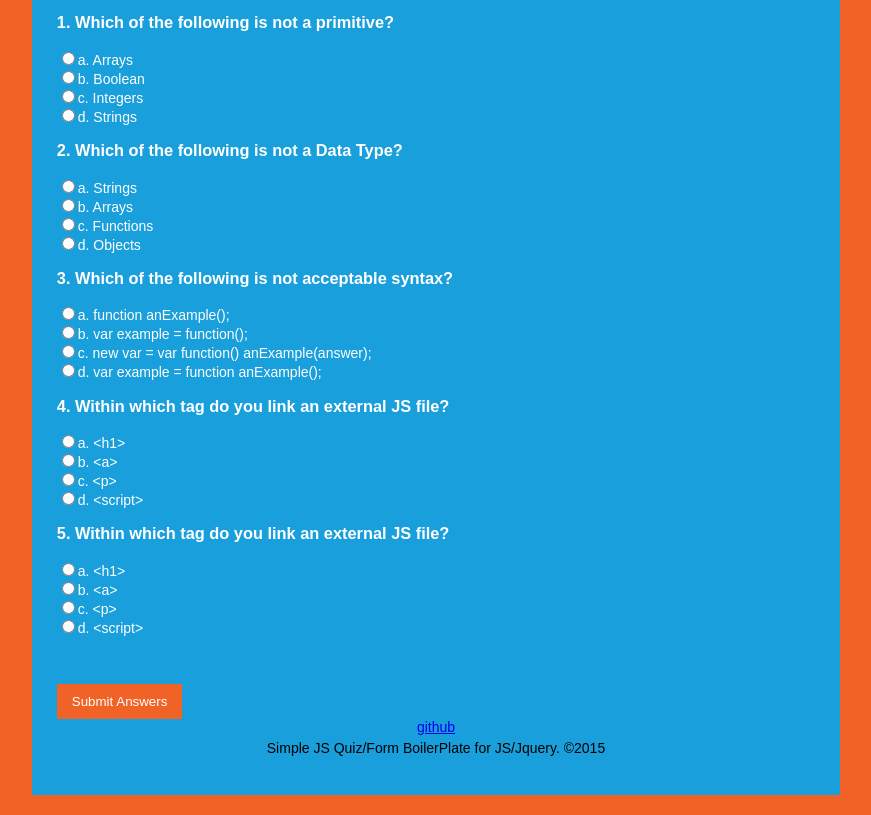
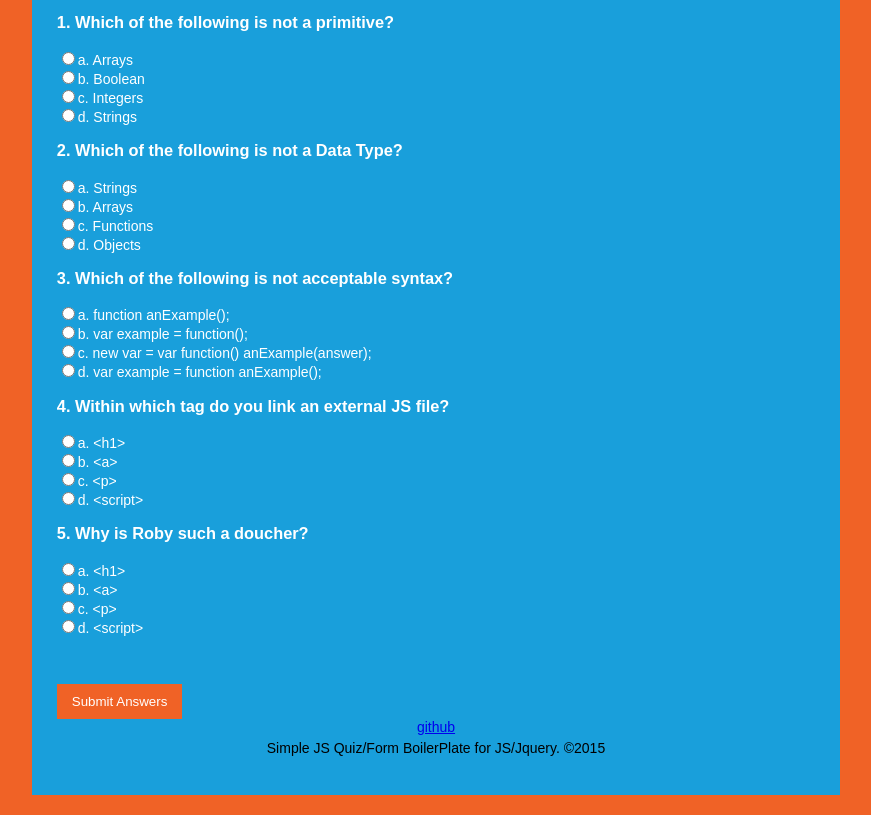
Before and after one commit to robhaj/simple-quiz, a plain HTML site: page index.html in a window 1280 px wide. Shown: the part 117-932 px from the top of the page, without its empty margins (204-1075 px from the left). Drawn offline with Linux system fonts and the light colour scheme.

```diff
--- a/index.html
+++ b/index.html
@@ -35,7 +35,7 @@
         <input type="radio" name="q4" value="b" id="q4b">b. &lt;a&gt;<br>
         <input type="radio" name="q4" value="c" id="q4c">c. &lt;p&gt;<br>
         <input type="radio" name="q4" value="d" id="q4d">d. &lt;script&gt;<br>
-        <h3>5. Within which tag do you link an external JS file?</h3>
+        <h3>5. Why is Roby such a doucher?</h3>
         <input type="radio" name="q5" value="a" id="q5a">a. &lt;h1&gt;<br>
         <input type="radio" name="q5" value="b" id="q5b">b. &lt;a&gt;<br>
         <input type="radio" name="q5" value="c" id="q5c">c. &lt;p&gt;<br>
```
